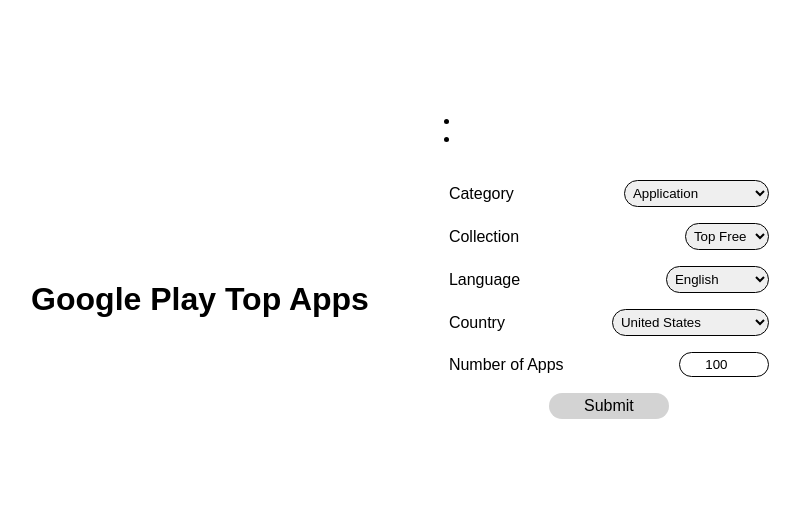
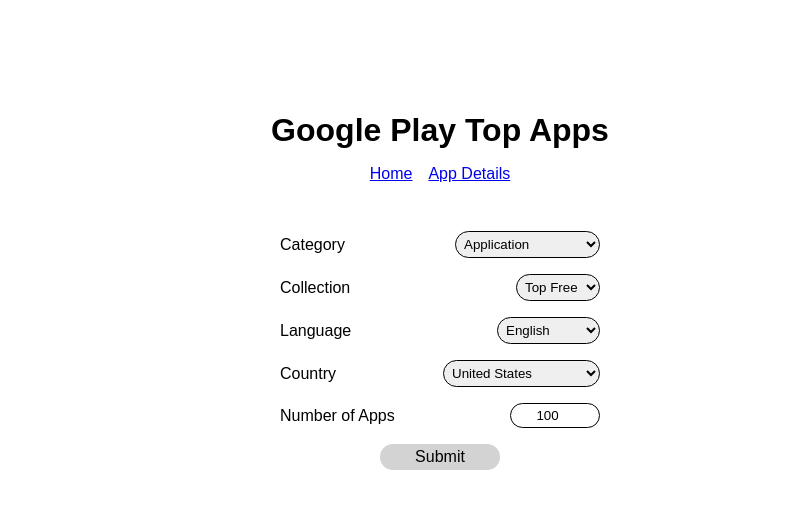
Before and after one commit to JayQkew/GooglePlayTopApps, a website: page public/index.html in a window 1280 px wide. Shown: the whole page, without its empty margins (200-1000 px from the left). Drawn offline with Linux system fonts and the light colour scheme.

Commit message:
adding navigation

```diff
--- a/public/index.html
+++ b/public/index.html
@@ -3,20 +3,20 @@
 <head>
     <meta charset="UTF-8">
     <meta name="viewport" content="width=device-width, initial-scale=1.0">
-    <link rel="stylesheet" href="index.css">
+    <link rel="stylesheet" href="style.css">
     <title>General Search</title>
 </head>
 <body>
     <header>
+        <h1>Google Play Top Apps</h1>
         <nav>
             <ul>
-                <li><a href=""></a></li>
-                <li><a href=""></a></li>
+                <li><a href="index.html">Home</a></li>
+                <li><a href="app-details.html">App Details</a></li>
             </ul>
         </nav>
     </header>
     <main>
-        <h1>Google Play Top Apps</h1>
         <form action="/download" method="post" id="appForm">
             <section class="input-section">
                 <label for="category">Category</label>
--- a/public/index.css
+++ b/public/style.css
@@ -17,7 +17,19 @@
     justify-content: center;
     align-items: center;
     text-align: center;
+    flex-direction: column;
     margin: 2rem;
+}
+
+nav ul{
+    display: flex;
+    flex-direction: row;
+    align-items: center;
+    justify-content: center;
+    list-style: none;
+    gap: 1rem;
+    padding: 0rem;
+    margin-block: 1rem;
 }
 
 main{
```
Also changed, not shown: public/app-details.html (added, +26 -0 lines), public/single-search.html (deleted, +0 -19 lines).
